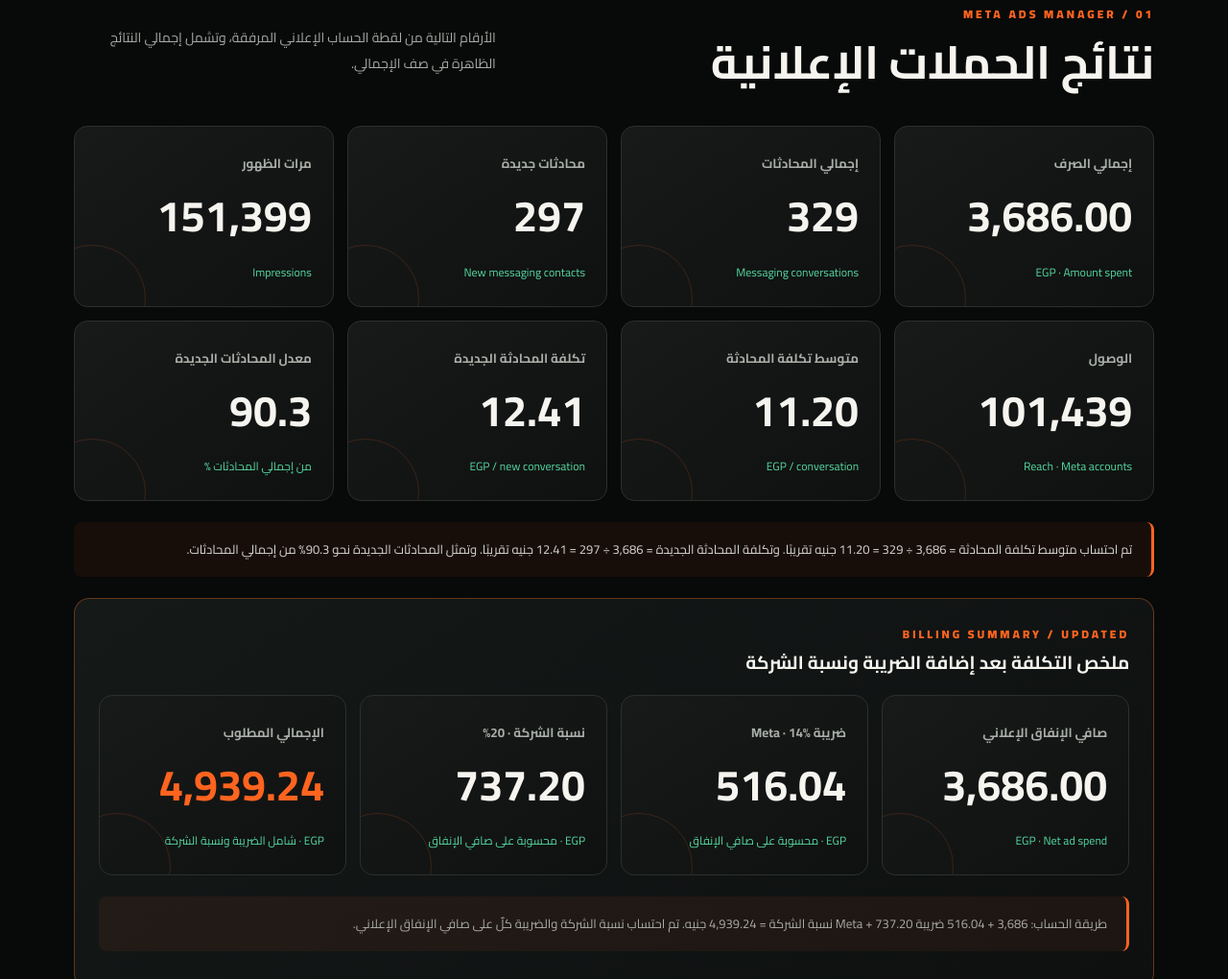
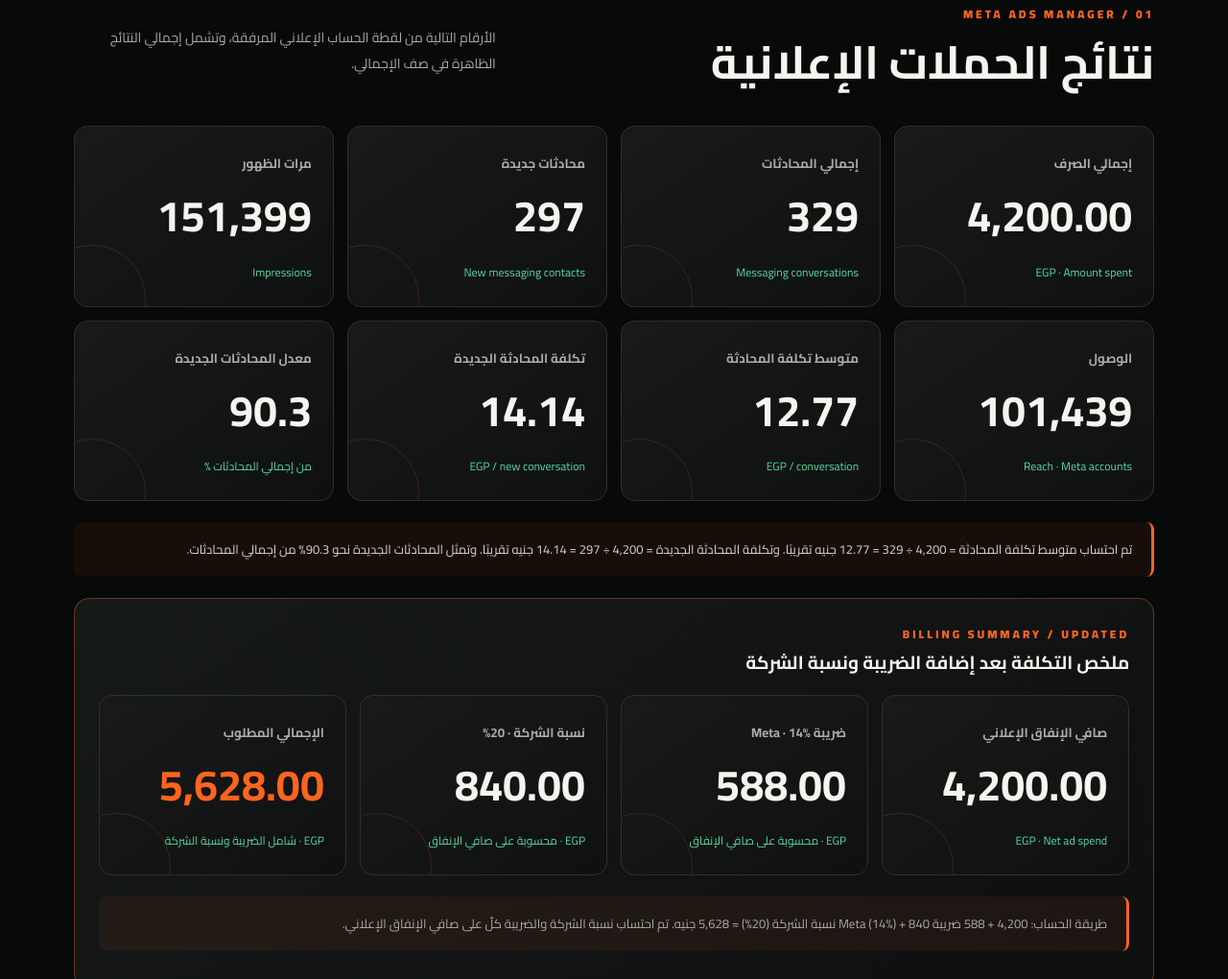
Before and after one commit to MAGDYDWEDAR/reportalnashar, a plain HTML site: page index.html in a window 1280 px wide. Shown: the part 1357-2377 px from the top of the page at 96% size. Drawn offline with Linux system fonts and the light colour scheme.

Commit message:
Add files via upload

```diff
--- a/index.html
+++ b/index.html
@@ -62,32 +62,32 @@ footer{padding:35px 6vw;border-top:1px solid #ffffff16;color:#888;font-size:11px
   <div class="eyebrow">JINNY ADV · PERFORMANCE REPORT · NOV 2026</div>
   <h1>مطعم النشار<br><span>الأرقام بتتكلم.</span></h1>
   <p>تقرير الأداء الإعلاني والرقمي لمطعم النشار — قراءة موثقة لنتائج الحملات على Meta، وحركة الحسابات الاجتماعية، وما تحقق من محادثات واهتمام من الجمهور.</p>
-  <div class="hero-tags"><div class="pill"><strong>47</strong> إعلان ظاهر في مدير الإعلانات</div><div class="pill"><strong>3,686.00</strong> جنيه صرف ظاهر</div><div class="pill"><strong>329</strong> محادثة مراسلة</div></div>
+  <div class="hero-tags"><div class="pill"><strong>47</strong> إعلان ظاهر في مدير الإعلانات</div><div class="pill"><strong>4,200.00</strong> جنيه صرف ظاهر</div><div class="pill"><strong>329</strong> محادثة مراسلة</div></div>
   <a class="btn" href="#ads">استكشف النتائج ↓</a>
  </div>
 </section>
 <section id="ads">
  <div class="section-head reveal"><div><div class="eyebrow">01 / META ADS MANAGER</div><h2>نتائج الحملات الإعلانية</h2></div><p>الأرقام التالية من لقطة الحساب الإعلاني المرفقة، وتشمل إجمالي النتائج الظاهرة في صف الإجمالي.</p></div>
  <div class="grid">
-  <div class="metric reveal"><small>إجمالي الصرف</small><strong data-count="3686" data-dec="2">0</strong><em>EGP · Amount spent</em></div>
+  <div class="metric reveal"><small>إجمالي الصرف</small><strong data-count="4200" data-dec="2">0</strong><em>EGP · Amount spent</em></div>
   <div class="metric reveal"><small>إجمالي المحادثات</small><strong data-count="329">0</strong><em>Messaging conversations</em></div>
   <div class="metric reveal"><small>محادثات جديدة</small><strong data-count="297">0</strong><em>New messaging contacts</em></div>
   <div class="metric reveal"><small>مرات الظهور</small><strong data-count="151399">0</strong><em>Impressions</em></div>
   <div class="metric reveal"><small>الوصول</small><strong data-count="101439">0</strong><em>Reach · Meta accounts</em></div>
-  <div class="metric reveal"><small>متوسط تكلفة المحادثة</small><strong data-count="11.20" data-dec="2">0</strong><em>EGP / conversation</em></div>
-  <div class="metric reveal"><small>تكلفة المحادثة الجديدة</small><strong data-count="12.41" data-dec="2">0</strong><em>EGP / new conversation</em></div>
+  <div class="metric reveal"><small>متوسط تكلفة المحادثة</small><strong data-count="12.77" data-dec="2">0</strong><em>EGP / conversation</em></div>
+  <div class="metric reveal"><small>تكلفة المحادثة الجديدة</small><strong data-count="14.14" data-dec="2">0</strong><em>EGP / new conversation</em></div>
   <div class="metric reveal"><small>معدل المحادثات الجديدة</small><strong data-count="90.3" data-dec="1">0</strong><em>من إجمالي المحادثات %</em></div>
  </div>
- <div class="note reveal">تم احتساب متوسط تكلفة المحادثة = 3,686 ÷ 329 = 11.20 جنيه تقريبًا. وتكلفة المحادثة الجديدة = 3,686 ÷ 297 = 12.41 جنيه تقريبًا. وتمثل المحادثات الجديدة نحو 90.3% من إجمالي المحادثات.</div>
+ <div class="note reveal">تم احتساب متوسط تكلفة المحادثة = 4,200 ÷ 329 = 12.77 جنيه تقريبًا. وتكلفة المحادثة الجديدة = 4,200 ÷ 297 = 14.14 جنيه تقريبًا. وتمثل المحادثات الجديدة نحو 90.3% من إجمالي المحادثات.</div>
  <div class="panel reveal" style="margin-top:22px;border:1px solid rgba(255,122,45,.35)">
   <div class="eyebrow">BILLING SUMMARY / UPDATED</div><h3>ملخص التكلفة بعد إضافة الضريبة ونسبة الشركة</h3>
   <div class="grid">
-   <div class="metric"><small>صافي الإنفاق الإعلاني</small><strong>3,686.00</strong><em>EGP · Net ad spend</em></div>
-   <div class="metric"><small>ضريبة Meta · 14%</small><strong>516.04</strong><em>EGP · محسوبة على صافي الإنفاق</em></div>
-   <div class="metric"><small>نسبة الشركة · 20%</small><strong>737.20</strong><em>EGP · محسوبة على صافي الإنفاق</em></div>
-   <div class="metric"><small>الإجمالي المطلوب</small><strong style="color:var(--orange)">4,939.24</strong><em>EGP · شامل الضريبة ونسبة الشركة</em></div>
+   <div class="metric"><small>صافي الإنفاق الإعلاني</small><strong>4,200.00</strong><em>EGP · Net ad spend</em></div>
+   <div class="metric"><small>ضريبة Meta · 14%</small><strong>588.00</strong><em>EGP · محسوبة على صافي الإنفاق</em></div>
+   <div class="metric"><small>نسبة الشركة · 20%</small><strong>840.00</strong><em>EGP · محسوبة على صافي الإنفاق</em></div>
+   <div class="metric"><small>الإجمالي المطلوب</small><strong style="color:var(--orange)">5,628.00</strong><em>EGP · شامل الضريبة ونسبة الشركة</em></div>
   </div>
-  <p class="note">طريقة الحساب: 3,686 + 516.04 ضريبة Meta + 737.20 نسبة الشركة = 4,939.24 جنيه. تم احتساب نسبة الشركة والضريبة كلٌ على صافي الإنفاق الإعلاني.</p>
+  <p class="note">طريقة الحساب: 4,200 + 588 ضريبة Meta (14%) + 840 نسبة الشركة (20%) = 5,628 جنيه. تم احتساب نسبة الشركة والضريبة كلٌ على صافي الإنفاق الإعلاني.</p>
  </div>
  <div class="two" style="margin-top:20px">
   <div class="panel reveal"><h3>كفاءة الوصول والظهور</h3><div class="bigstat">1.49×</div><p>متوسط التكرار التقريبي، محسوبًا بقسمة 151,399 ظهورًا على 101,439 حسابًا تم الوصول إليه.</p><div class="bars"><div class="barrow"><span>الوصول</span><div class="track"><div class="fill" data-width="67"></div></div><b>101.4K</b></div><div class="barrow"><span>الظهور</span><div class="track"><div class="fill" data-width="100"></div></div><b>151.4K</b></div></div></div>
@@ -133,7 +133,7 @@ footer{padding:35px 6vw;border-top:1px solid #ffffff16;color:#888;font-size:11px
 <section id="insights">
  <div class="section-head reveal"><div><div class="eyebrow">04 / PERFORMANCE TAKEAWAYS</div><h2>قراءة النتائج: أين القوة وأين فرصة التحسين؟</h2></div></div>
  <div class="cards3">
-  <div class="insight reveal"><div class="n">01 / LEAD GENERATION</div><h3>الرسائل هي أقوى مؤشر أداء</h3><p>329 محادثة بمتوسط تكلفة 11.20 جنيه للمحادثة، منها 297 محادثة جديدة. هذا يجعل الرسائل نقطة قوة واضحة في الحملة ويستحق البناء عليها.</p></div>
+  <div class="insight reveal"><div class="n">01 / LEAD GENERATION</div><h3>الرسائل هي أقوى مؤشر أداء</h3><p>329 محادثة بمتوسط تكلفة 12.77 جنيه للمحادثة، منها 297 محادثة جديدة. هذا يجعل الرسائل نقطة قوة واضحة في الحملة ويستحق البناء عليها.</p></div>
   <div class="insight reveal"><div class="n">02 / BRAND VISIBILITY</div><h3>حضور واسع للعلامة</h3><p>151.4 ألف ظهور و101.4 ألف وصول في لقطة مدير الإعلانات، إلى جانب نشاط ملحوظ في مشاهدات الحسابات الاجتماعية.</p></div>
   <div class="insight reveal"><div class="n">03 / ENGAGEMENT QUALITY</div><h3>رفع جودة التفاعل</h3><p>تحتاج الحسابات إلى تحويل المشاهدة إلى تفاعل ذي قيمة: تعليقات، حفظ، مشاركة، متابعة، ثم انتقال إلى الرسائل أو الطلب.</p></div>
  </div>
@@ -218,7 +218,7 @@ footer{padding:35px 6vw;border-top:1px solid #ffffff16;color:#888;font-size:11px
   <p>لقطة مدير الإعلانات المرفقة، منفصلة عن إحصائيات الحسابات حتى لا نخلط بين نتائج الإعلانات ونتائج الصفحة.</p>
  </div>
  <div class="grid">
-  <div class="metric reveal"><small>Updated Net Ad Spend</small><strong>3,686.00</strong><em>EGP — صافي الإنفاق المعتمد للتقرير</em></div>
+  <div class="metric reveal"><small>Updated Net Ad Spend</small><strong>4,200.00</strong><em>EGP — صافي الإنفاق المعتمد للتقرير</em></div>
   <div class="metric reveal"><small>Impressions</small><strong>151,399</strong><em>حسب اللقطة</em></div>
   <div class="metric reveal"><small>Reach</small><strong>101,439</strong><em>حسب اللقطة</em></div>
   <div class="metric reveal"><small>Messaging Conversations</small><strong>329</strong><em>نتائج مراسلات ظاهرة بالجدول</em></div>
```
